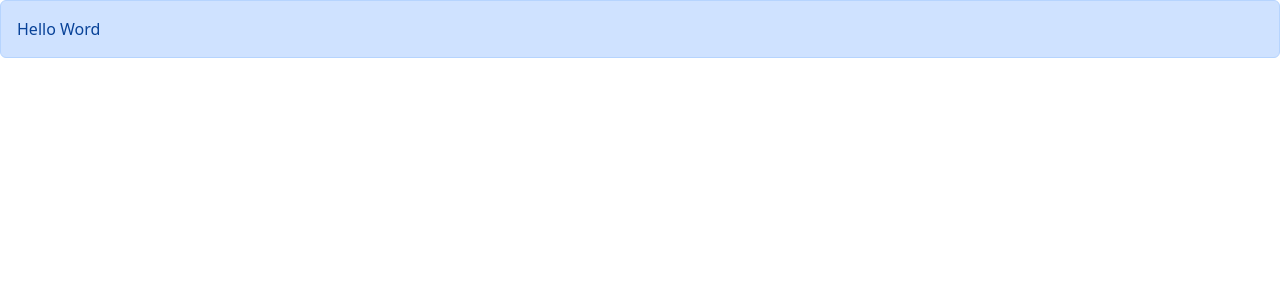
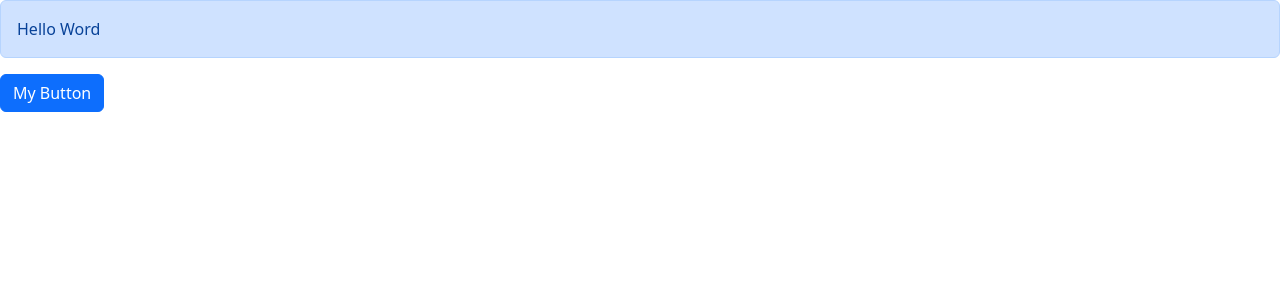
Before and after one commit to ifuenteromero/typescript, a React (Vite) app: page / in a window 1280 px wide. Shown: the top 300 px of the page. Built offline with nearby package versions, Linux system fonts and the light colour scheme.

Commit message:
optional props. 13 building button Compoenent

```diff
--- a/src/App.tsx
+++ b/src/App.tsx
@@ -1,4 +1,5 @@
 import Alert from "./components/Alert";
+import Button from "./components/Button";
 
 const App = () => {
 	return (
@@ -6,6 +7,7 @@
 			<Alert>
 				Hello <span> Word </span>
 			</Alert>
+			<Button onClick={() => console.log("click")}>My Button</Button>
 		</div>
 	);
 };
--- /dev/null
+++ b/src/components/Button.tsx
@@ -0,0 +1,17 @@
+import React from "react";
+
+interface Props {
+	children: string;
+	onClick: () => void;
+	color?: "primary" | "secondary" | "danger";
+}
+
+const Button = ({ children, onClick, color = "primary" }: Props) => {
+	return (
+		<button type="button" className={`btn btn-${color}`} onClick={onClick}>
+			{children}
+		</button>
+	);
+};
+
+export default Button;
```
